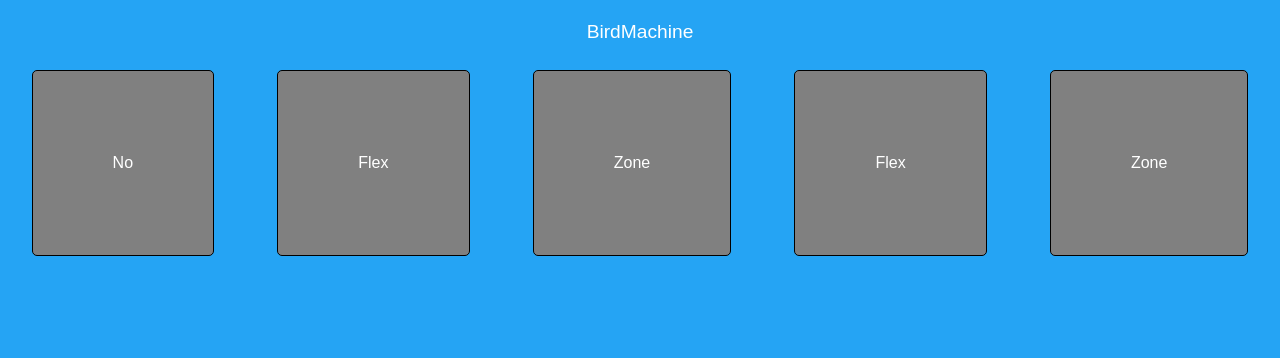
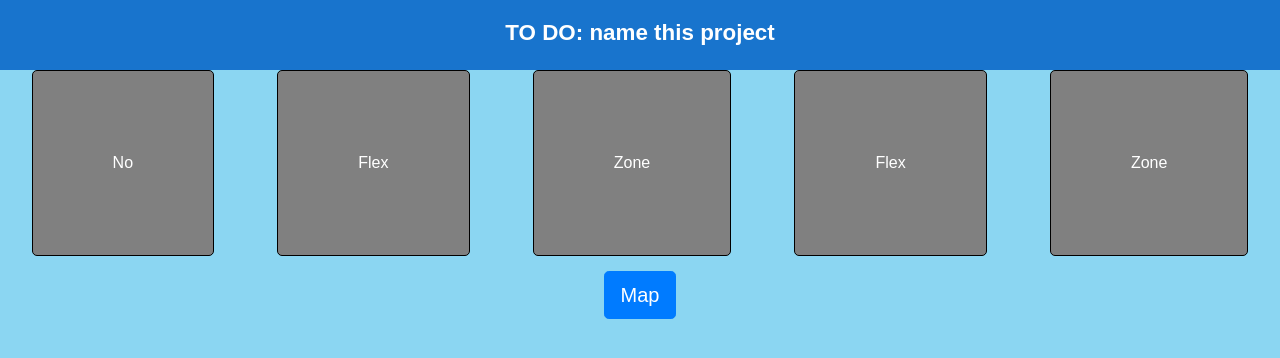
Before and after one commit to 02-2018GroupRepo/twitterFeels, a React (Create React App) app: page /Data in a window 1280 px wide. Shown: the top 358 px of the page. Built offline with nearby package versions, Linux system fonts and the light colour scheme; what react-google-maps would draw is missing.

Commit message:
Adds a button to get to map page from data page. Adds CSS for map page

```diff
--- a/src/App.css
+++ b/src/App.css
@@ -1,6 +1,6 @@
 .App {
   text-align: center;
-  background-color: #25A4F4;
+  background-color: #8bd6f2;
   height: 100vh;
 }
 
@@ -10,16 +10,15 @@
 }
 
 .App-header {
-  /*background-color: #222;*/
-  background-color: #25A4F4;
+  background-color: #1874CD;
   height: 70px;
   padding: 20px;
   color: white;
 }
 
 .App-title {
-  font-size: 1.2em;
-
+  font-size: 1.4em;
+  font-weight: bold;
 }
 
 .App-intro {
--- a/src/App.js
+++ b/src/App.js
@@ -11,9 +11,8 @@
             <Router>
                 <div className="App">
 
-
                     <header className="App-header">
-                        <h1 className="App-title">BirdMachine</h1>
+                        <h1 className="App-title">TO DO: name this project</h1>
                     </header>
                         <Route exact path="/" component={Map} />
                         <Route path="/Data" component={DataView} />
--- a/src/components/DataView.js
+++ b/src/components/DataView.js
@@ -1,4 +1,5 @@
 import React, { Component } from 'react';
+import { Link } from 'react-router-dom';
 
 class DataView extends Component{
     constructor(){
@@ -22,6 +23,14 @@
                     <div style={style.dataDiv}>Zone</div>
 
                 </div>
+
+                <div style={{marginTop: 15}}>
+                    <button className= "btn btn-primary btn-lg">
+                        <Link to="/" style={{
+                            color: "white"
+                            }}>Map</Link>
+                    </button>
+                </div>
             </div>
         )
     }
--- a/src/components/Map.js
+++ b/src/components/Map.js
@@ -14,8 +14,10 @@
                 flexDirection: "column",
                 textAlign: "center",
                 alignItems: "center",
-                backgroundColor: "#25A4F4"
+                backgroundColor: "#8bd6f2",
+                marginTop: "30px"
             }}>
+
                 <MyMapComponent
                     isMarkerShown
                     googleMapURL="https://maps.googleapis.com/maps/api/js?v=3.exp&libraries=geometry,drawing,places"
@@ -27,7 +29,7 @@
                     <button className= "btn btn-primary btn-lg">
                         <Link to="/Data" style={{
                             color: "white"
-                            }}>DataView</Link>
+                            }}>View Data</Link>
                     </button>
                 </div>
             </div>
--- a/src/components/MyMapComponent.js
+++ b/src/components/MyMapComponent.js
@@ -6,7 +6,7 @@
 
 const MyMapComponent = withScriptjs(withGoogleMap((props) =>
     <GoogleMap
-        defaultZoom={2}
+        defaultZoom={4}
         defaultCenter={{ lat: 27.1750, lng: 78.0422 }}
     >
         {/*{props.isMarkerShown && <Marker defaultIcon={testIcon} position={{ lat: 27.1750, lng: 78.0422 }} />}*/}
```
